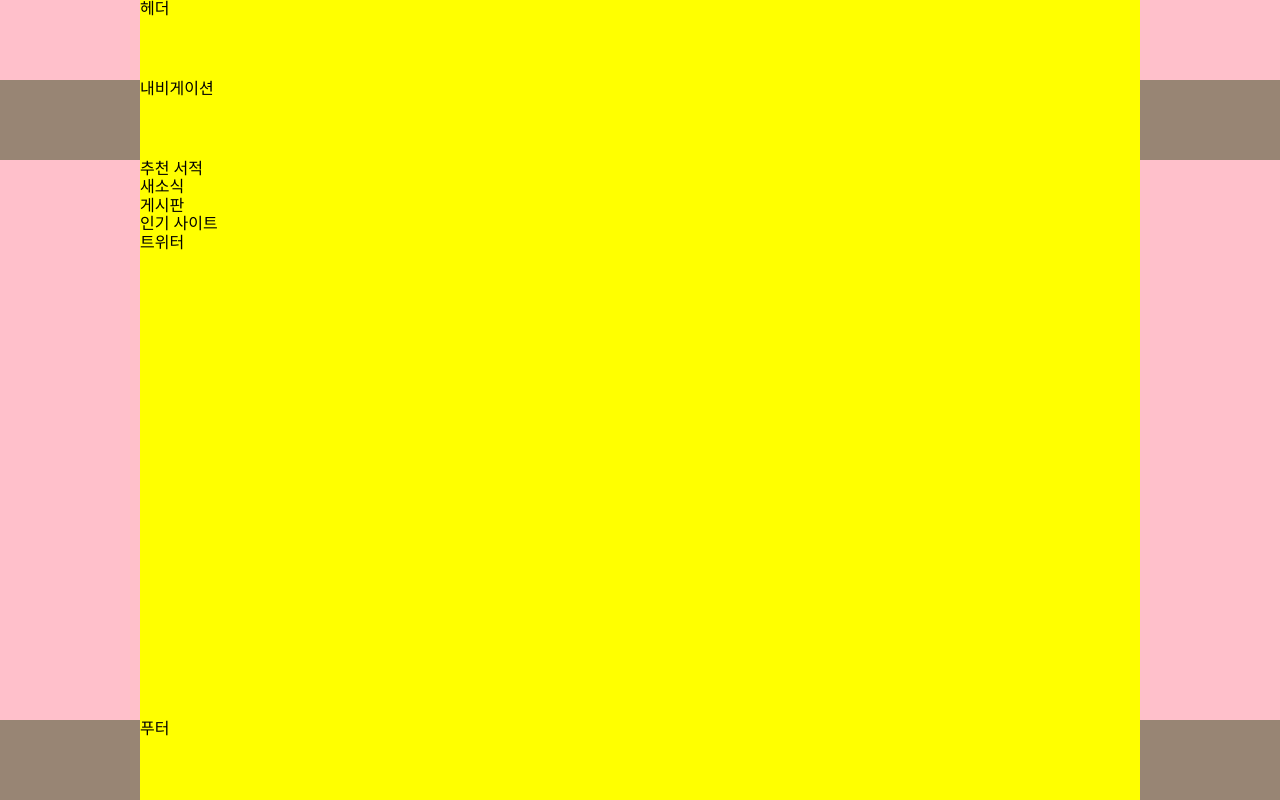
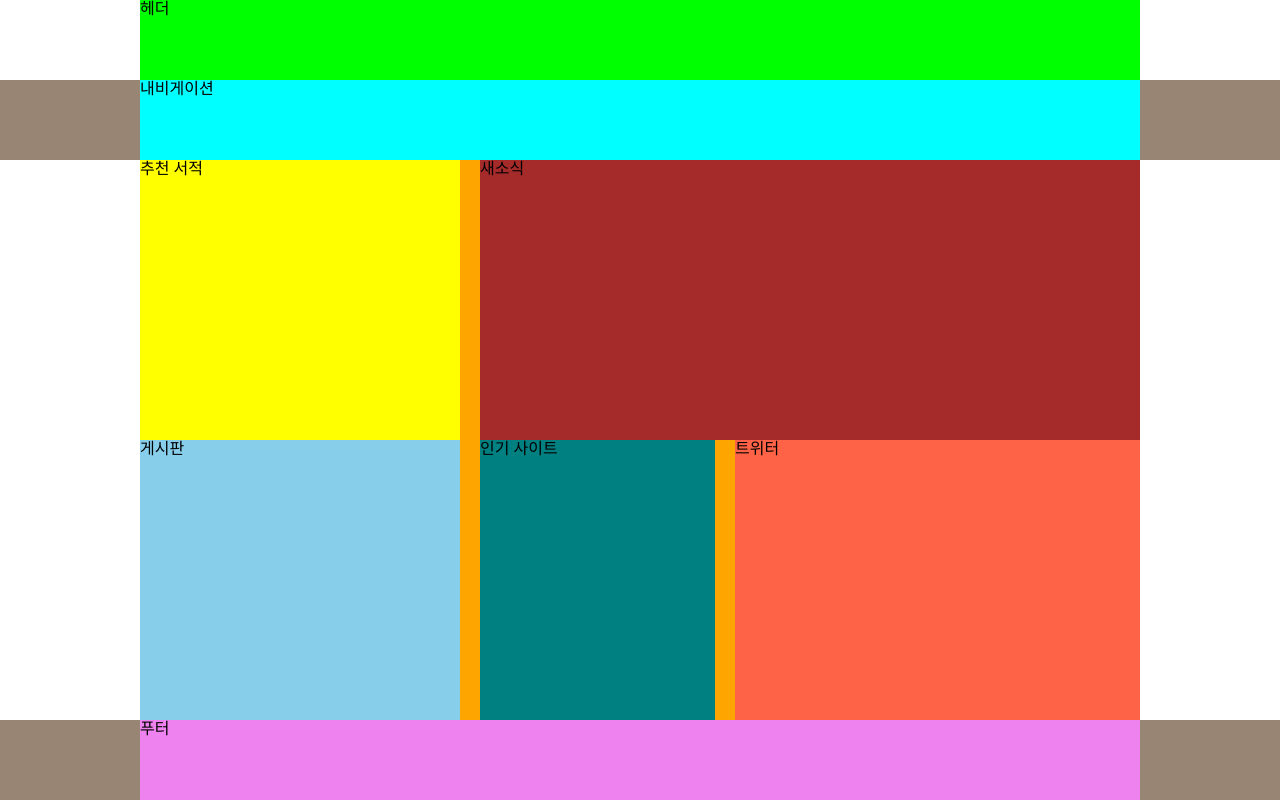
Before and after one commit to ValerieKim/Master-CAMP, a plain HTML site: page index.html in a window 1280 px wide. Drawn offline with Linux system fonts and the light colour scheme.

Commit message:
flex box를 활용한 메인콘텐츠 레이아웃

```diff
--- a/css/style.css
+++ b/css/style.css
@@ -4,31 +4,64 @@
 *, *::before, *::after{
   box-sizing: border-box;
 }
-/* 모바일 레이아웃 */
+/* 공통 레이아웃 */
 .header, .navigation, .main, .footer{
   width: 100%;
 }
-/*모바일 헤더*/
+/*공통 헤더*/
 .header{
   background: lime;
   height: 10vh;
 }
-/*모바일 내비게이션*/
+/*공통 내비게이션*/
 .navigation{
   background: aqua;
   height: 10vh;
 }
+/* 공통 메인 */
 .main{
   background: orange;
   height: 70vh;
 }
+.recommend-book{
+  background: yellow;
+}
+.news{
+  background: brown;
+}
+.board{
+  background:skyblue;
+}
+.favorite-site{
+  background:teal;
+}
+.twitter{
+  background: tomato;
+}
+/* 공통 푸터 */
 .footer{
   background: violet;
   height: 10vh;
 }
-body{
-  background-color: pink;
- }
+@media screen and (max-width: 999px){
+  /* 모바일 헤더 */
+
+  /* 모바일 내비게이션 */
+
+  /* 모바일 메인 */
+  .main{
+    display: flex;
+    flex-direction: column;
+  }
+  /*.main > *{
+    height: 10vh;
+    width: 50%;
+    flex-grow: 1;
+  }*/
+  /* 모바일 푸터 */
+}
+
+
 @media screen and (min-width: 1000px) {
   /* 웹카페 데스크탑 레이아웃*/
   .header,
@@ -37,7 +70,6 @@ body{
   .footer {
     width: 1000px;
     margin: 0 auto;
-    background: yellow;
   }
   /* 데스크탑 헤더 */
   .header {
@@ -50,9 +82,30 @@ body{
   .navigation {
     height: 10vh;
   }
-  /*데스크탑 메인*/
+  /*데스크탑 메인 콘텐츠*/
   .main {
     height: 70vh;
+    display:flex;
+    justify-content: space-between;
+    flex-wrap: wrap;
+  }
+  .main > *{
+    flex: auto 0 1;
+  }
+  .recommend-book {
+    flex-basis: 320px;
+  }
+  .news {
+    flex-basis: 660px;
+  }
+  .board {
+    flex-basis: 320px;
+  }
+  .favorite-site {
+    flex-basis: 235px;
+  }
+  .twitter {
+    flex-basis: 405px;
   }
   /*데스크탑 푸터*/
   .footer-container {
```
